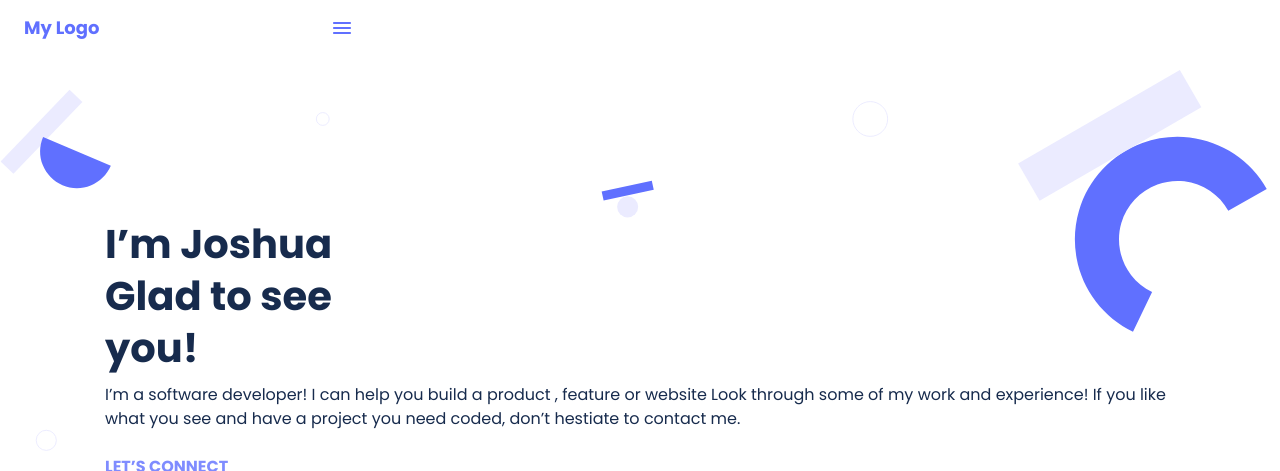
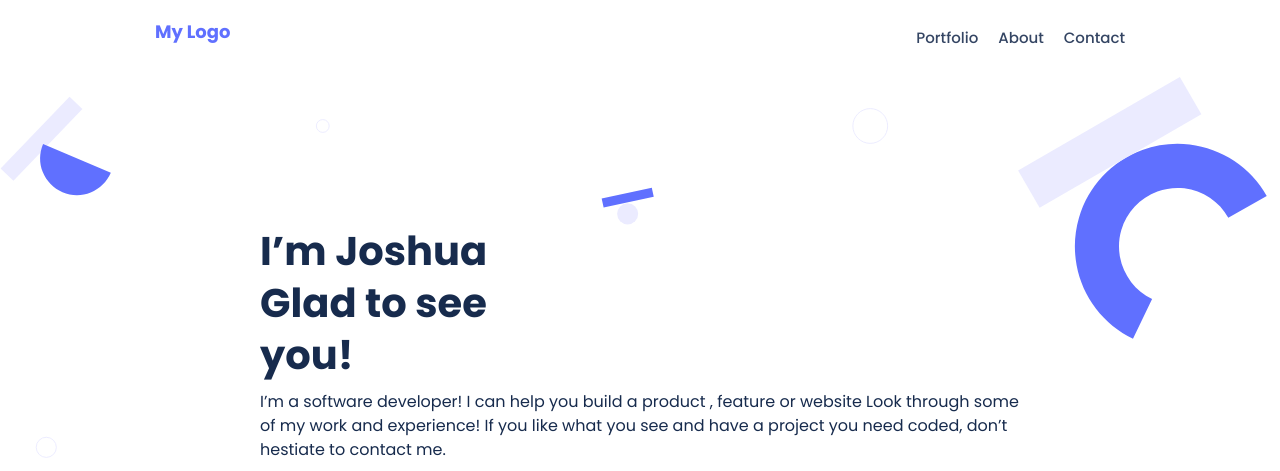
Before and after one commit to joshualyngdoh/Portfolio, a website: page index.html in a window 1280 px wide. Shown: the top 471 px of the page. Drawn offline with Linux system fonts and the light colour scheme.

Commit message:
Changes to HTML and CSS files

```diff
--- a/index.html
+++ b/index.html
@@ -14,6 +14,13 @@
                 <a href="#">My Logo</a>
             </div>
             <div class="hamburger_menu"><img src="images/Union.svg" alt="">
+            </div>
+            <div class="desk">
+                <ul>
+                    <li href="#">Portfolio</li>
+                    <li href="#">About</li>
+                    <li href="#">Contact</li>
+                </ul>
             </div>
         </nav>
     </header>
--- a/styles.css
+++ b/styles.css
@@ -16,8 +16,11 @@ body {
 }
 
 header {
-  width: 375px;
   background-color: #fff;
+}
+
+.desk {
+  display: none;
 }
 
 h1 {
@@ -420,7 +423,25 @@ textarea {
 @media screen and (min-width: 768px) {
   .intro{
     background-image: url(images/Header\ bg.svg);
-    padding-right: 105px;
-    padding-left: 105px;
+    padding-right: 260px;
+    padding-left: 260px;
+  }
+  .hamburger_menu{
+    display:none;
+  }
+  .desk {
+    display: flex;
+    font-weight: 500;
+    font-size: 15px;
+    line-height: 20px;
+    align-items: center;
+    text-align: center;
+    color: #344563;
+  }
+  nav {
+    display: flex;
+    justify-content: space-between;
+    padding-left: 155px;
+    padding-right: 155px;
   }
 }
```
